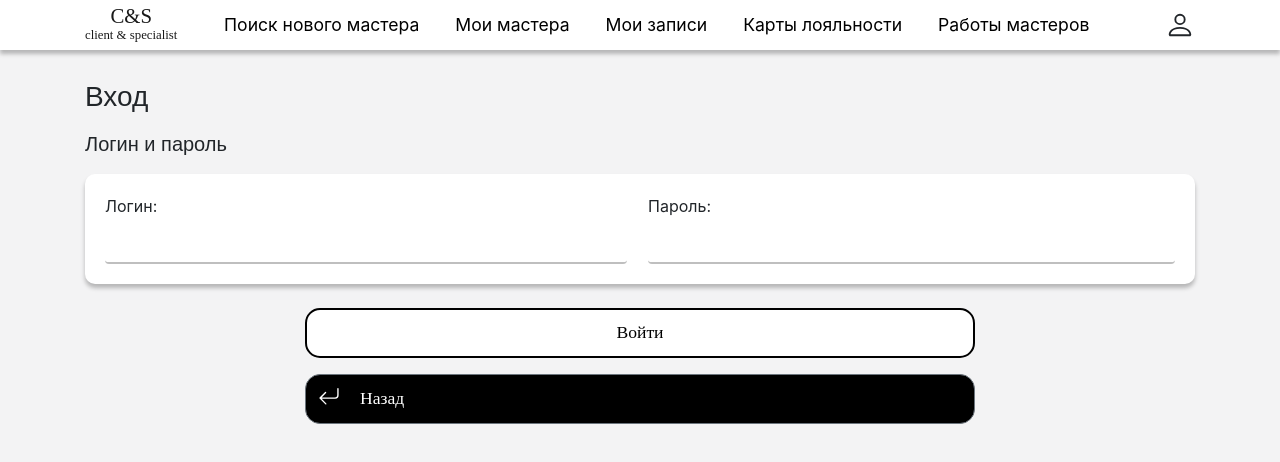
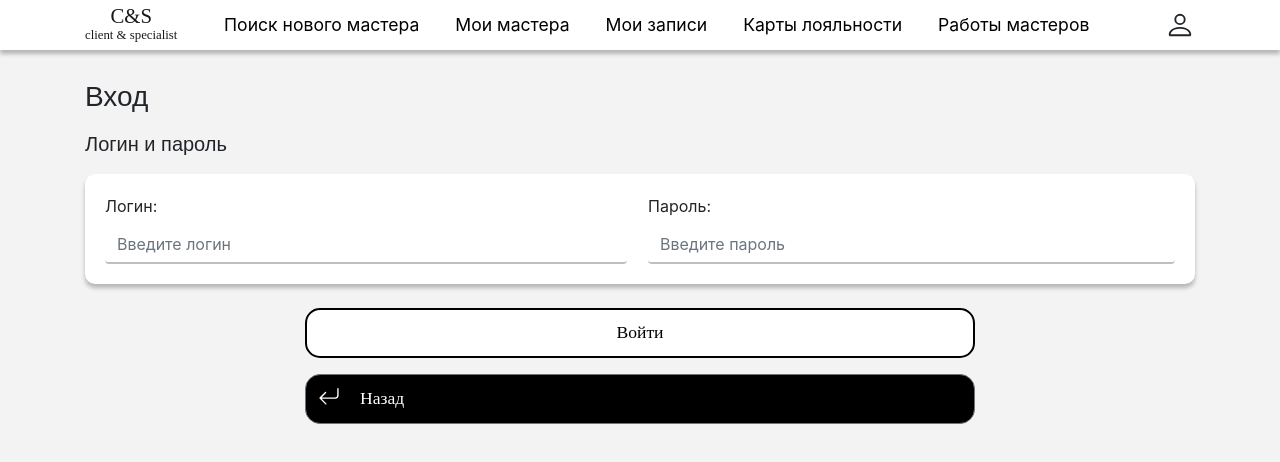
Before and after one commit to AnigalHub/SignUpForServices, a Vue app: page / in a window 1280 px wide. Both pictures are taken after a click on the button "Войти". Shown: the top 462 px of the page. Built offline with nearby package versions, Linux system fonts and the light colour scheme; a web font is replaced by a local one.

Commit message:
добавлен placeholder и type

```diff
--- a/public/information.json
+++ b/public/information.json
@@ -15,29 +15,43 @@
   ],
   "login_up": [
     {
-      "label": "Логин"
+      "label": "Логин",
+      "type": "text",
+      "placeholder": "Введите логин"
     },
     {
-      "label": "Пароль"
+      "label": "Пароль",
+      "placeholder": "Введите пароль"
     }
   ],
   "fio": [
     {
-      "label": "Фамилия"
+      "label": "Фамилия",
+      "type": "text",
+      "placeholder": "Введите фамилию"
     },
     {
-      "label": "Имя"
+      "label": "Имя",
+      "type": "text",
+      "placeholder": "Введите имя"
     },
     {
-      "label": "Отчество"
+      "label": "Отчество",
+      "type": "text",
+      "placeholder": "Введите отчество"
     }
   ],
   "other_data": [
     {
-      "label": "Телефон"
+      "label": "Телефон",
+      "mask": "'+7 (###) ###-##-##'",
+      "type": "tel",
+      "placeholder": "Введите телефон"
     },
     {
-      "label": "Адрес"
+      "label": "Адрес",
+      "type": "text",
+      "placeholder": "Введите адрес"
     }
   ]
 }
--- a/src/App.vue
+++ b/src/App.vue
@@ -54,7 +54,7 @@ export default {
     margin: 0 220px;
   }
   /*контейнер, который включает в себя повтор блоков*/
-  .flex-container{
+  .grid-container{
     max-width: 1200px;
     margin: 0 auto;
     display: grid;
--- a/src/components/InputArea.vue
+++ b/src/components/InputArea.vue
@@ -1,9 +1,15 @@
 <template>
-    <div class="inputArea flex-container">
+    <div class="inputArea grid-container">
         <div v-for="(value,index) in loginUp">
             <div class="input">
                 <label :for="value.label"> {{value.label}}:</label>
-                <b-form-input :id="value.label"></b-form-input>
+                {{value.mask}}
+                <b-form-input autocomplete="off"
+                              :placeholder="value.placeholder"
+                              :id="value.label"
+                              :type="value.type"
+                              v-mask="value.mask">
+                </b-form-input>
             </div>
         </div>
     </div>
```
